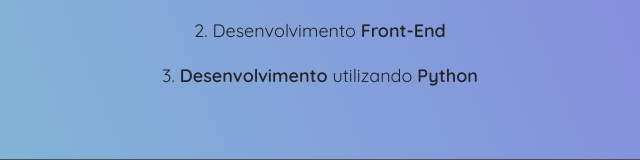
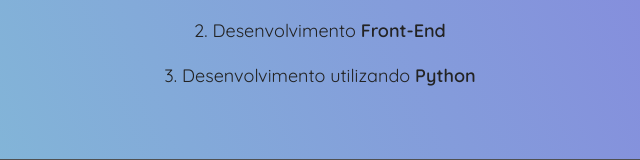
Before and after one commit to alicepfp/alicepfp.github.io, a plain HTML site: page index.html in a window 1280 px wide. Shown: the part 564-724 px from the top of the page, 320-960 px from the left. Drawn offline with Linux system fonts and the light colour scheme.

Commit message:
Correção de texto da página

```diff
--- a/index.html
+++ b/index.html
@@ -43,7 +43,7 @@
 			<h3 class="conteudo-secundario-titulo">O que eu posso fazer</h3>
 			<p class="conteudo-secundario-paragrafo">1. Criar sua<strong> landing page</strong></p>
 			<p class="conteudo-secundario-paragrafo">2. Desenvolvimento <strong>Front-End</strong></p>
-			<p class="conteudo-secundario-paragrafo">3. <strong>Desenvolvimento</strong> utilizando <strong>Python<strong> </p>
+			<p class="conteudo-secundario-paragrafo">3. Desenvolvimento utilizando <strong>Python<strong> </p>
 		</section>
 	</main>
 
```
